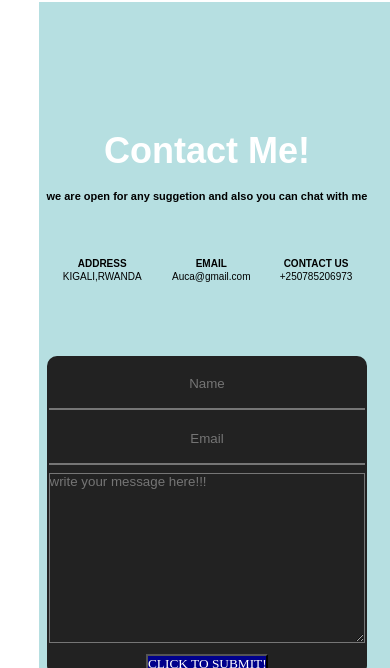
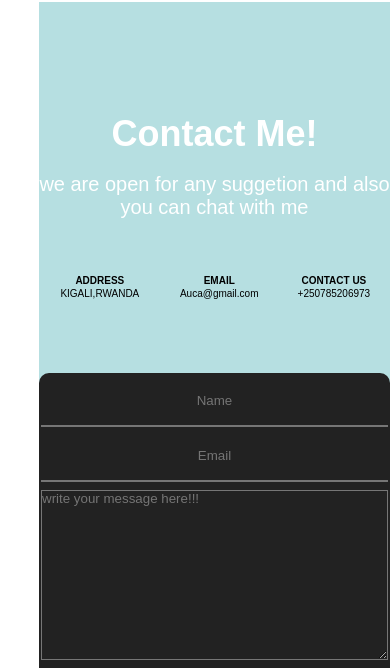
Before and after one commit to KABANOFESTO/maureen-posts, a plain HTML site: page index.html in a window 390 px wide. Shown: the part 4506-5174 px from the top of the page. Drawn offline with nearby package versions, Linux system fonts and the light colour scheme.

Commit message:
ch-mobiResponsive

```diff
--- a/css/index.css
+++ b/css/index.css
@@ -558,7 +558,8 @@ footer {
     background-color: rgb(104, 104, 153);
 }
 
-#tcontact {
+.tcontact {
+    font-size: 25px;
     width: 100%;
     text-align: center;
 }
@@ -588,8 +589,8 @@ input[type=text] {
     font-family:algerian;
 }
 
-.contactinfo p {
-    font-size: 36px;
+.contactinfo .h3 {
+    font-size: 20px;
     font-weight: 300;
     color: white;
 }
--- a/index.html
+++ b/index.html
@@ -190,7 +190,7 @@
                     </p>
                     <br>
                     <p>
-                    <h3 style="text-align: center;">we are open for any suggetion and also you can chat with me</h3>
+                    <h3 style="text-align: center;" class="h3">we are open for any suggetion and also you can chat with me</h3>
                     </p>
                     <br><br><br>
                     <table id="tcontact">
```
